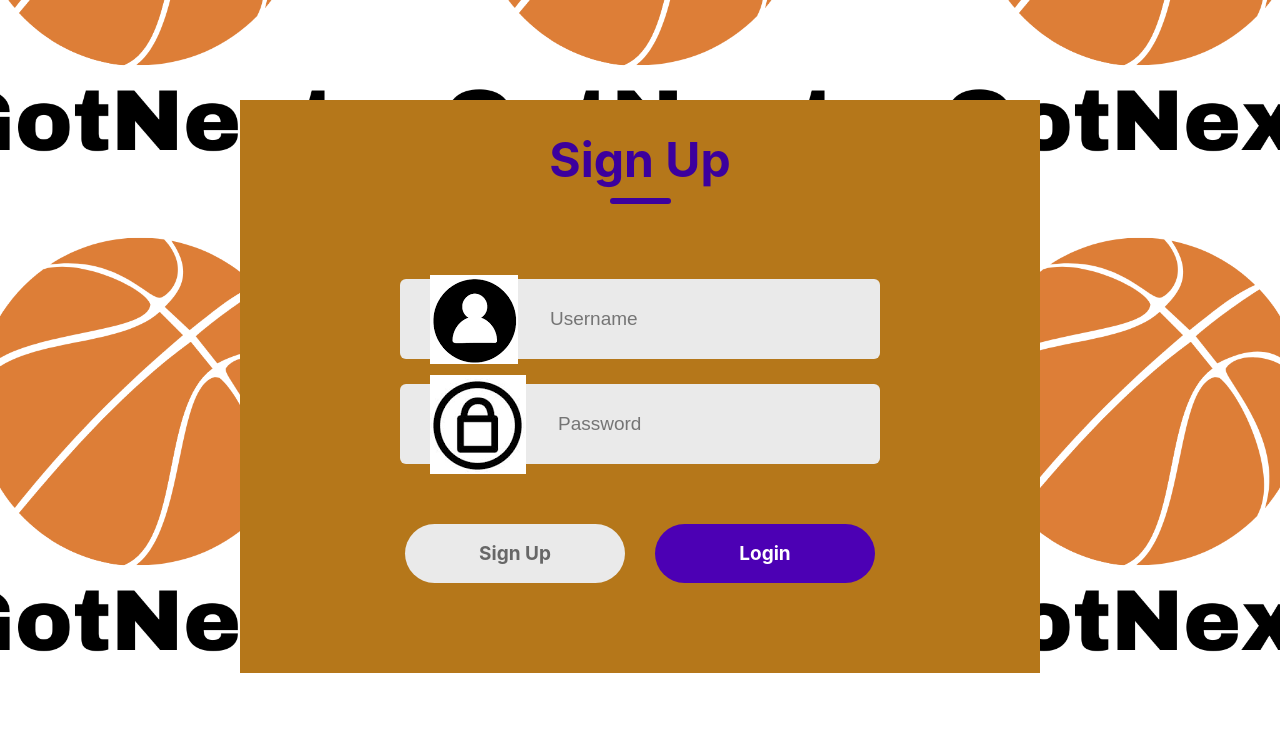
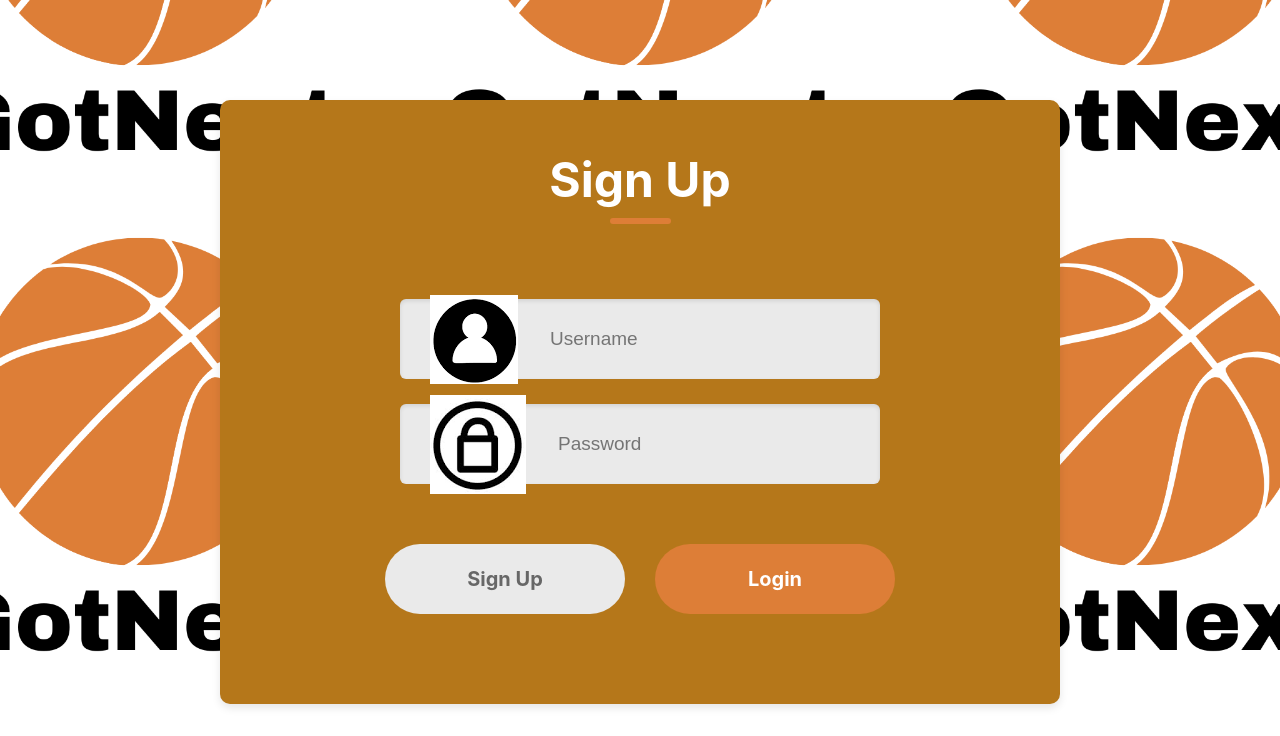
Before and after one commit to SquintyBoi/DubHacks, a React (Create React App) app: page / in a window 1280 px wide. Shown: the top 736 px of the page. Built offline with nearby package versions, Linux system fonts and the light colour scheme.

Commit message:
Update LoginSignup.css

```diff
--- a/src/Components/LoginSignup/LoginSignup.css
+++ b/src/Components/LoginSignup/LoginSignup.css
@@ -1,14 +1,16 @@
-
-.container{
+.container {
     display: flex;
     flex-direction: column;
     margin: auto;
     margin-top: 100px;
     width: 600px;
-    background: #fff;
-    padding-bottom: 30px;
+    background: #FFFFFF; /* White background for container */
+    padding: 20px; /* Added padding for a cleaner look */
+    box-shadow: 0 4px 8px rgba(0, 0, 0, 0.1); /* Subtle shadow for depth */
+    border-radius: 10px; /* Rounded corners for smoother appearance */
 }
-.header{
+
+.header {
     display: flex;
     flex-direction: column;
     align-items: center;
@@ -16,83 +18,102 @@
     width: 100%;
     margin-top: 30px;
 }
-.text{
-    color: #3c009d;
+
+.text {
+    color: #FFFFFF; /* White text color */
     font-size: 48px;
     font-weight: 700;
+    text-align: center; /* Center the header text */
 }
-.underline{
+
+.underline {
     width: 61px;
     height: 6px;
-    background: #3c009d;
+    background: #DD7E37; /* Match the color of the buttons */
     border-radius: 9px;
 }
-.inputs{
+
+.inputs {
     margin-top: 55px;
     display: flex;
     flex-direction: column;
     gap: 25px;
 }
-.input{
+
+.input {
     display: flex;
     align-items: center;
     margin: auto;
     width: 480px;
     height: 80px;
-    background: #eaeaea;
+    background: #EAEAEA; /* Light gray background */
     border-radius: 6px;
+    box-shadow: inset 0 2px 4px rgba(0, 0, 0, 0.1); /* Slight inner shadow */
 }
-.input img{
-    margin: 0px 30px;
+
+.input img {
+    margin: 0 30px;
 }
-.input input{
+
+.input input {
     height: 50px;
     width: 400px;
     background: transparent;
     border: none;
     outline: none;
-    color: #797979;
+    color: #FFFFFF; /* White text color */
     font-size: 19px;
 }
-.forgot-password{
+
+.forgot-password {
     padding-left: 62px;
     margin-top: 27px;
-    color: #c31717;
+    color: #FFFFFF; /* White text color */
     font-size: 18px;
 }
 
-.forgot-password span{
-    color: #4c00b4;
+.forgot-password span {
+    color: #DD7E37; /* Match button color for consistency */
     cursor: pointer;
 }
 
-.submit-container{
+.submit-container {
     display: flex;
+    justify-content: center; /* Center submit buttons */
     gap: 30px;
     margin: 60px auto;
 }
 
-.submit{
+.submit {
     display: flex;
     justify-content: center;
     align-items: center;
-    width: 220px;
-    height: 59px;
-    color: #fff;
-    background: #4c00b4;
+    width: 240px; /* Slightly larger width */
+    height: 70px; /* Slightly larger height */
+    color: #FFFFFF; /* White text color */
+    background: #DD7E37; /* Updated button color */
     border-radius: 50px;
-    font-size: 19px;
+    font-size: 20px; /* Increased font size for emphasis */
     font-weight: 700;
     cursor: pointer;
+    transition: background 0.3s ease; /* Smooth transition on hover */
 }
-.gray{
-    background: #EAEAEA;
-    color: #676767;
-};
+
+.submit:hover {
+    background: #C26E32; /* Darker shade on hover for effect */
+}
+
+.gray {
+    background: #EAEAEA; /* Light gray background */
+    color: #676767; /* Text color for gray button */
+}
+
 .submit-button {
     position: fixed; /* Fixes the button to the viewport */
-    bottom: 20px; /* Space from the bottom */
+    bottom: 330px; /* Space from the bottom */
     left: 50%; /* Center horizontally */
     transform: translateX(-50%); /* Adjust for centering */
     z-index: 1000; /* Ensure it appears above other content */
+    width: 200px; /* Increased width */
+    height: 50px; /* Increased height */
 }
```
